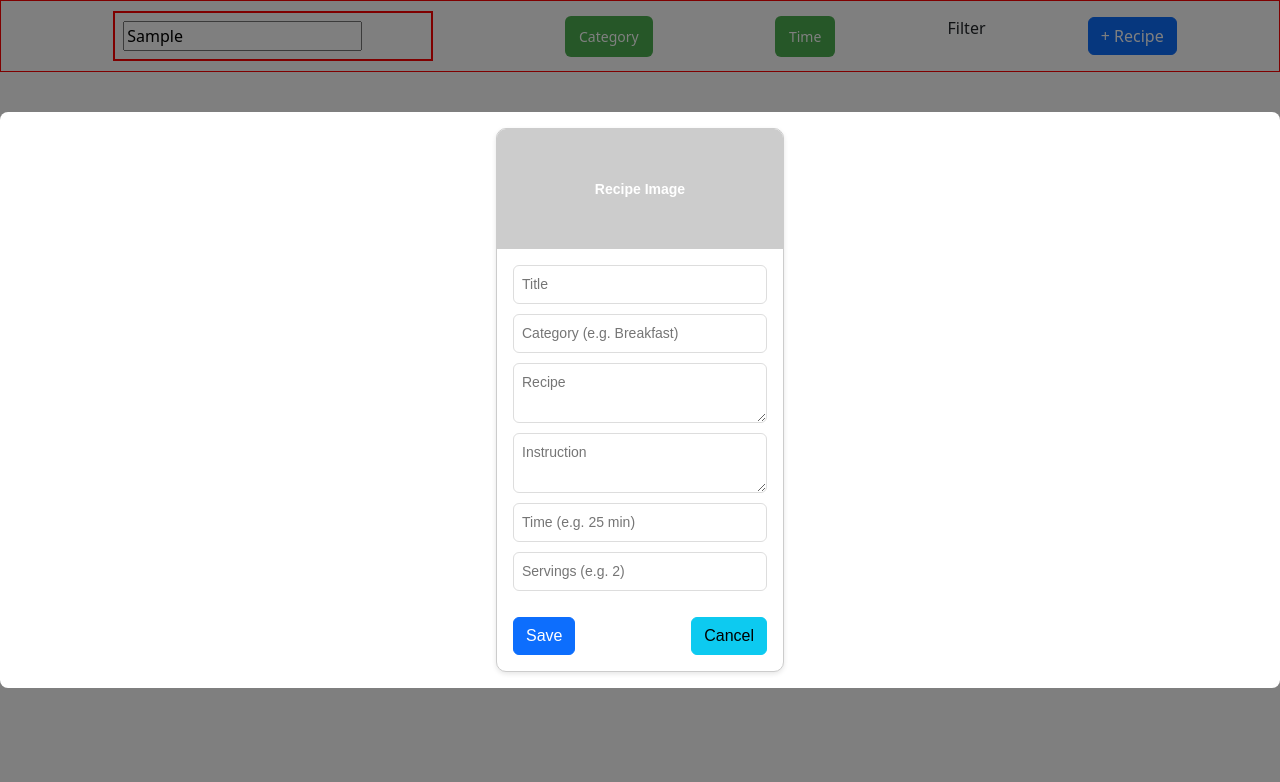
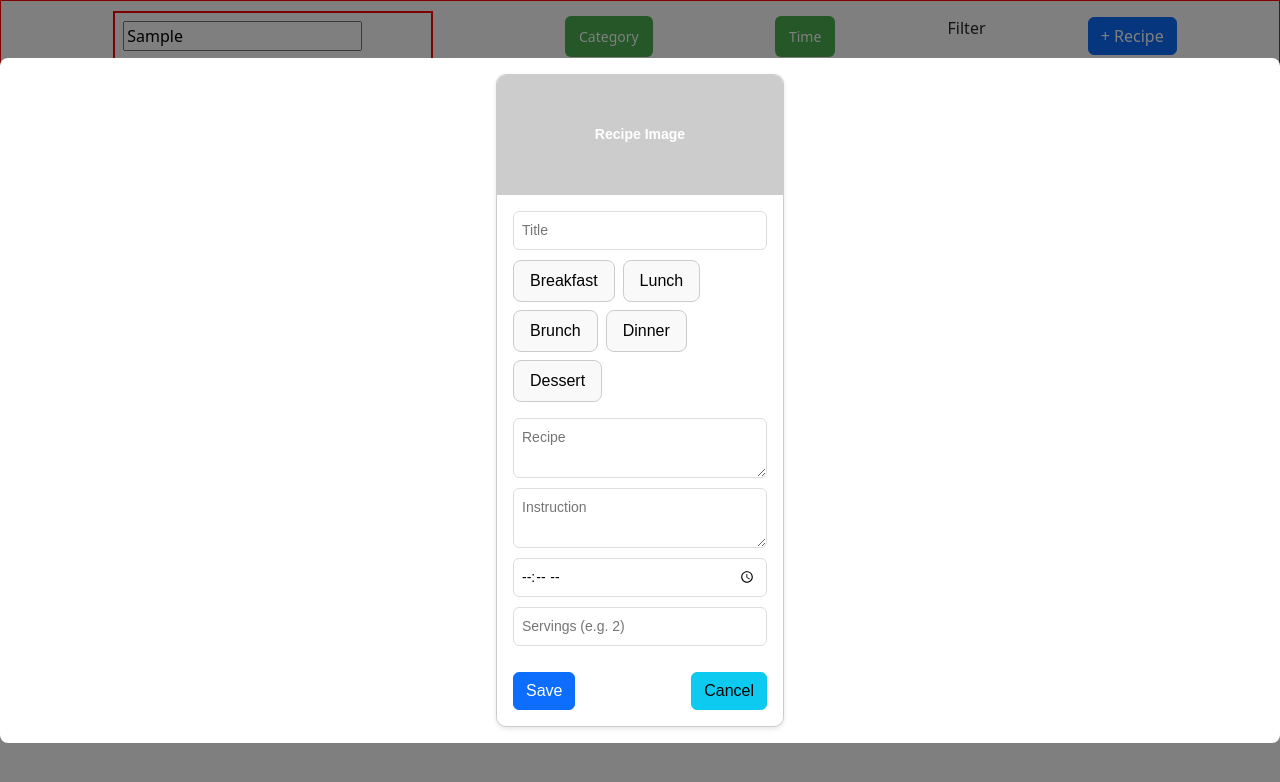
Before and after one commit to Rienel/Reciper-Manager, a React (Vite) app in the folder Recipe-Manager/: page / in a window 1280 px wide. Both pictures are taken after typing "Sample" into the empty fields and a click on the button "+ Recipe". Shown: the top 782 px of the page. Built offline with nearby package versions, Linux system fonts and the light colour scheme.

Commit message:
edit forms

```diff
--- a/Recipe-Manager/src/App.tsx
+++ b/Recipe-Manager/src/App.tsx
@@ -1,4 +1,4 @@
-import { useState } from "react";
+import { useEffect, useState } from "react";
 import DropdownFilter from "./components/DropdownFilter";
 import RecipeList from "./components/RecipeList";
 import Search from "./components/Search";
@@ -13,6 +13,21 @@ function App() {
   const [search, setSearch] = useState("");
   const [categoryFilter, setCategoryFilter] = useState("");
   const [timeFilter, setTimeFilter] = useState("");
+
+  useEffect(() => {
+    const storedRecipes = localStorage.getItem("recipes");
+    if (storedRecipes) {
+      try {
+        setRecipes(JSON.parse(storedRecipes));
+      } catch (err) {
+        console.error("Failed to parse stored recipes:", err);
+      }
+    }
+  }, []);
+
+  useEffect(() => {
+    localStorage.setItem("recipes", JSON.stringify(recipes));
+  }, [recipes]);
 
   const handleCLick = () => {
     setIsAdding(true);
--- a/Recipe-Manager/src/components/RecipeForm.tsx
+++ b/Recipe-Manager/src/components/RecipeForm.tsx
@@ -20,9 +20,15 @@ export const RecipeForm: React.FC<ReciperFormProps> = ({
   });
 
   const handleChange = (
-    e: React.ChangeEvent<HTMLInputElement | HTMLTextAreaElement>
+    e: React.ChangeEvent<
+      HTMLInputElement | HTMLTextAreaElement | HTMLSelectElement
+    >
   ) => {
     setRecipe({ ...recipe, [e.target.name]: e.target.value });
+  };
+
+  const handleCategorySelect = (category: string) => {
+    setRecipe((prev) => ({ ...prev, category }));
   };
 
   const handleSubmit = (e: React.FormEvent) => {
@@ -43,15 +49,26 @@ export const RecipeForm: React.FC<ReciperFormProps> = ({
             onChange={handleChange}
             required
           />
-          <input
-            name="category"
-            placeholder="Category (e.g. Breakfast)"
-            onChange={handleChange}
-            required
-          />
+
+          <div className="category-options">
+            {["Breakfast", "Lunch", "Brunch", "Dinner", "Dessert"].map(
+              (cat) => (
+                <button
+                  key={cat}
+                  type="button"
+                  className={`category-btn ${
+                    recipe.category === cat ? "selected" : ""
+                  }`}
+                  onClick={() => handleCategorySelect(cat)}
+                >
+                  {cat}
+                </button>
+              )
+            )}
+          </div>
 
           <textarea
-            name="text"
+            name="recipe"
             placeholder="Recipe"
             onChange={handleChange}
             required
@@ -63,11 +80,15 @@ export const RecipeForm: React.FC<ReciperFormProps> = ({
             required
           />
           <input
+            type="time"
             name="time"
-            placeholder="Time (e.g. 25 min)"
-            onChange={handleChange}
+            value={recipe.time}
+            onChange={(e) =>
+              setRecipe((prev) => ({ ...prev, time: e.target.value }))
+            }
             required
           />
+
           <input
             name="servings"
             placeholder="Servings (e.g. 2)"
--- a/Recipe-Manager/src/index.css
+++ b/Recipe-Manager/src/index.css
@@ -133,3 +133,37 @@
   gap: 3rem;
   padding: 4rem;
 }
+
+
+
+.category-options {
+  display: flex;
+  gap: 0.5rem;
+  flex-wrap: wrap;
+  margin-bottom: 1rem;
+}
+
+.category-btn {
+  padding: 0.5rem 1rem;
+  border: 1px solid #ccc;
+  background: #f9f9f9;
+  cursor: pointer;
+  border-radius: 0.5rem;
+  transition: background 0.2s;
+}
+
+.category-btn:hover {
+  background: #e0e0e0;
+}
+
+.category-btn.selected {
+  background: #007bff;
+  color: white;
+  border-color: #007bff;
+}
+
+.timeSelectGroup {
+  display: flex;
+  gap: 0.5rem;
+  align-items: center;
+}
```
